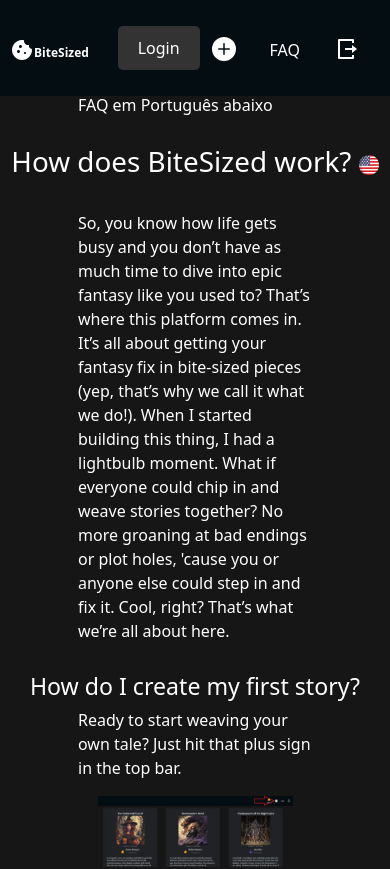
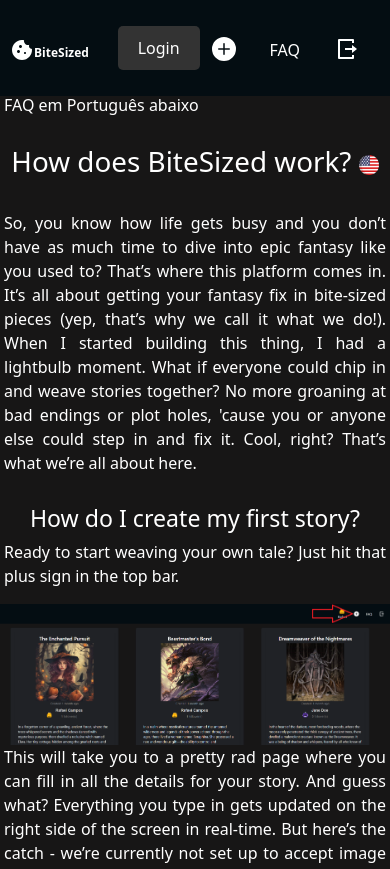
Before and after one commit to Rafl27/biteSized-app, a React (Vite) app: page /get-started in a window 390 px wide. Shown: the top 869 px of the page. Built offline with nearby package versions, Linux system fonts and the light colour scheme.

Commit message:
mobile & justify text.

```diff
--- a/src/pages/learnMore/LearnMore.css
+++ b/src/pages/learnMore/LearnMore.css
@@ -1,6 +1,7 @@
 .paragraphs {
     color: white;
     padding: 0 20% 0 20%;
+    text-align: justify;
 }
 .titles{
     margin-top: 30px;
@@ -18,3 +19,18 @@
 .language{
     height: 20px;
 }
+
+@media (max-width: 450px) {
+    .paragraphs {
+        color: white;
+        padding: 0 4px 0 4px;
+        text-align: justify;
+    }
+
+    .example-images{
+        display: block;
+        margin-left: auto;
+        margin-right: auto;
+        width: 100%;
+    }
+}
```
